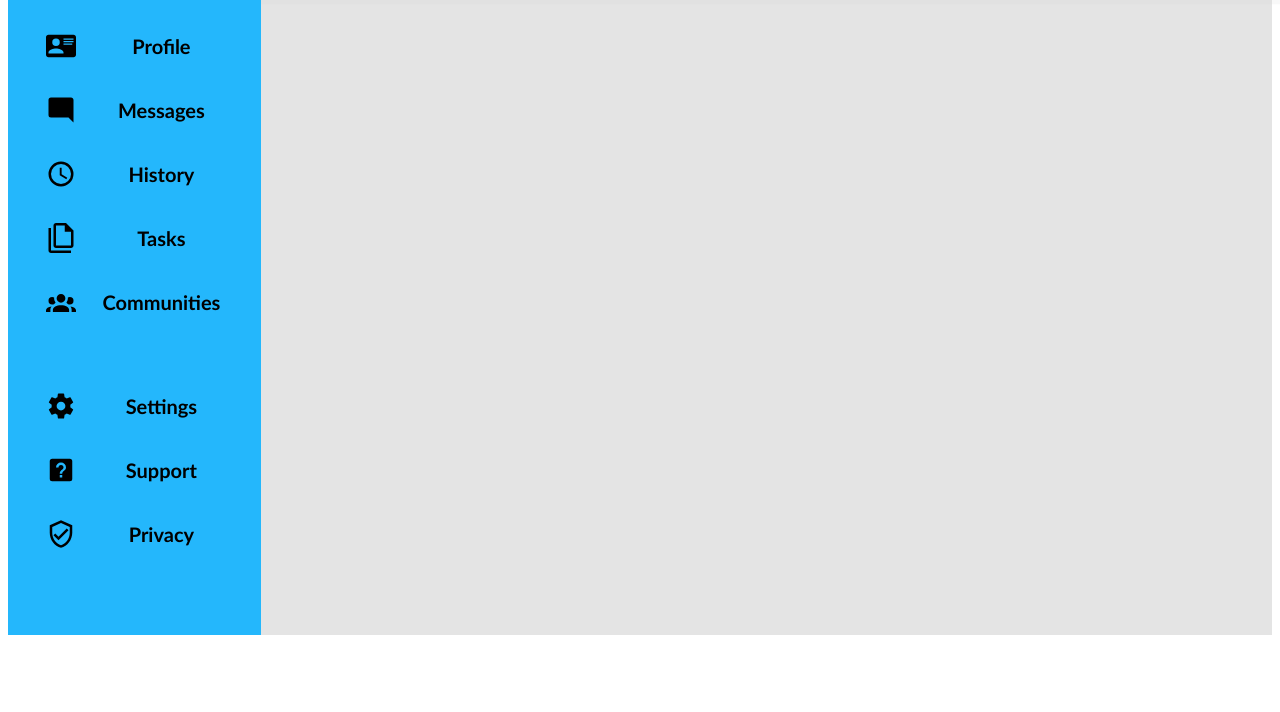
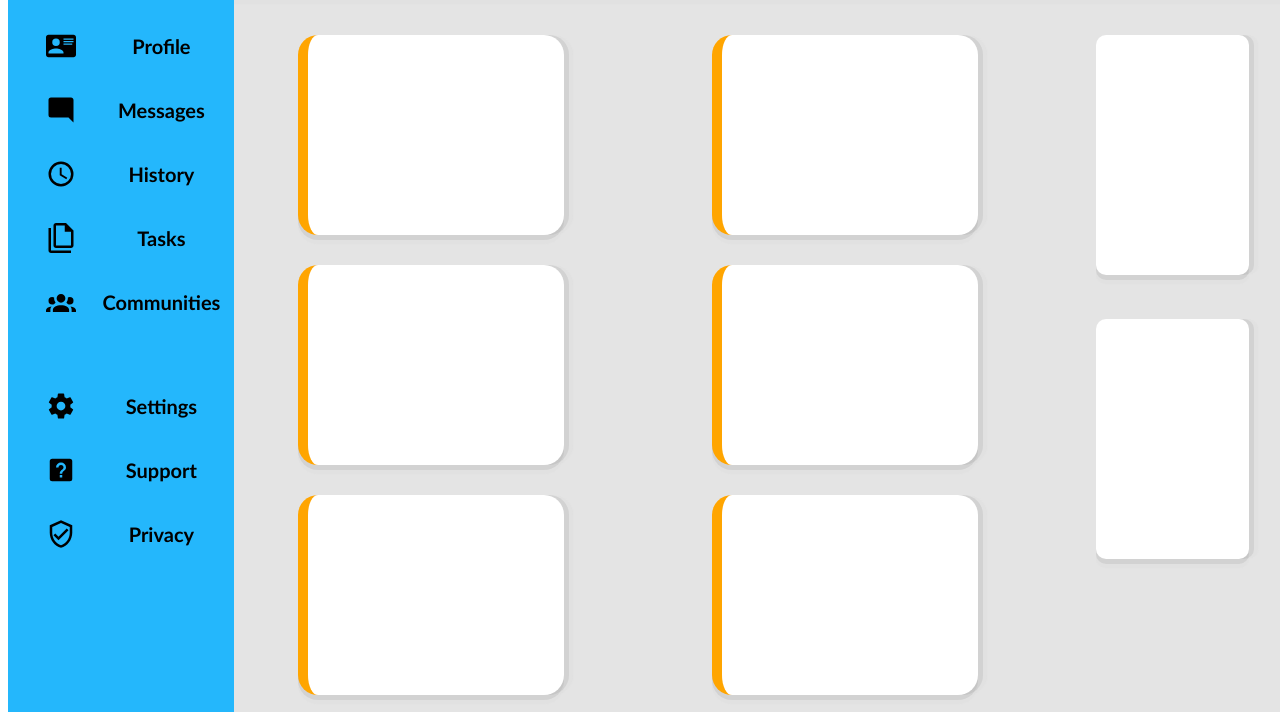
Before and after one commit to Callandor1209/sign-up-form, a plain HTML site: page dashboard.html in a window 1280 px wide. Shown: the part 173-885 px from the top of the page. Before the commit the page ends 816 px from the top, so only its background shows below. Drawn offline with Linux system fonts and the light colour scheme.

Commit message:
finished it

```diff
--- a/dashboard-styles.css
+++ b/dashboard-styles.css
@@ -1,7 +1,6 @@
 .container{
     display: flex;
-
-    height: 100vh;
+    height: auto
 }
 .container .sidebar{
     flex: 1;
@@ -20,11 +19,15 @@
     background-color: rgb(228, 228, 228);
     color: black;
 }
+.container .main .body{
+    display: flex;
+
+}
 .container .main .topbar{
     display: block;
     position: fixed;
     height: 20vh;
-    width: 80vw;
+    width: 83vw;
     background-color: rgb(255, 255, 255);
     box-shadow:
     0px 5px rgba(151, 151, 151, 0.2),
@@ -53,20 +56,6 @@
     place-items: center;
     grid-template-columns: 60px 100px;
     gap: 0px 40px;
-}
-.container .main .body{
-    display: flex;
-    flex-direction: column;
-}
-.container .main .body .right-bar{
-    flex: 1;
-}
-.container .main .body .posts{
-    flex: 5;
-    display: grid;
-    grid-template-columns: 100px 100px;
-    gap: 50px;
-
 }
 .container .topbar .search{
     display: flex;
@@ -129,7 +118,6 @@
     background-color:rgb(36, 183, 252);
     color: black;
     border-radius: 20px;
-    border: opx;
 }
 .container .topbar .bottomsection .buttons button:hover{
     box-shadow:
@@ -140,3 +128,55 @@
     0px 9px rgba(202, 202, 202, 0.1),
     0px 10px rgba(219, 219, 219, 0.05);
 }
+.container .main .body .posts{
+    flex: 2.5;
+    margin-top: 25vh;
+    height: auto;
+    display: grid;
+    padding-left: 5vw;
+    align-content: space-evenly;
+    gap: 30px;
+    grid-template-columns: 30vw 30vw;
+}
+.container .main .body .posts div{
+    background-color: white;
+    height: 25vh;
+    width: 20vw;
+    border-top: 0px;
+    border-right: 0px;
+    border-bottom: 0px;
+    border-left: 10px;
+    border-radius: 20px;
+    border-color: orange;
+    border-style: solid;
+    box-shadow:
+    5px 0px rgba(151, 151, 151, 0.2),
+    9px 0px rgba(202, 202, 202, 0.1),
+    10px 0px rgba(219, 219, 219, 0.05),
+    0px 5px rgba(151, 151, 151, 0.2),
+    0px 9px rgba(202, 202, 202, 0.1),
+    0px 10px rgba(219, 219, 219, 0.05);
+}
+
+.container .main .body .right-bar{
+    flex: 1;
+    margin-top: 25vh;
+    width: 15vw;
+
+}
+.container .main .body .right-bar div{
+
+    margin-bottom: 5.5vh;
+    margin-right: 5vw;
+    height: 30vh;
+    width: 12vw;
+    background-color: white;
+    border-radius: 10px;
+    box-shadow:
+    5px 0px rgba(151, 151, 151, 0.2),
+    9px 0px rgba(202, 202, 202, 0.1),
+    10px 0px rgba(219, 219, 219, 0.05),
+    0px 5px rgba(151, 151, 151, 0.2),
+    0px 9px rgba(202, 202, 202, 0.1),
+    0px 10px rgba(219, 219, 219, 0.05);
+}
--- a/dashboard.html
+++ b/dashboard.html
@@ -69,9 +69,25 @@
             <div class="body">
                 <div class="posts">
                     <div></div>
+                    <div></div>
+                    <div></div>
+                    <div></div>
+                    <div></div>
+                    <div></div>
+                    <div></div>
+                    <div></div>
+                    <div></div>
+                    <div></div>
+                    <div></div>
+                    <div></div>
+                    <div></div>
+                    <div></div>
+                    <div></div>
 
                 </div>
                 <div class="right-bar">
+                    <div></div>
+                    <div></div>
                 </div>
             </div>
 
```
